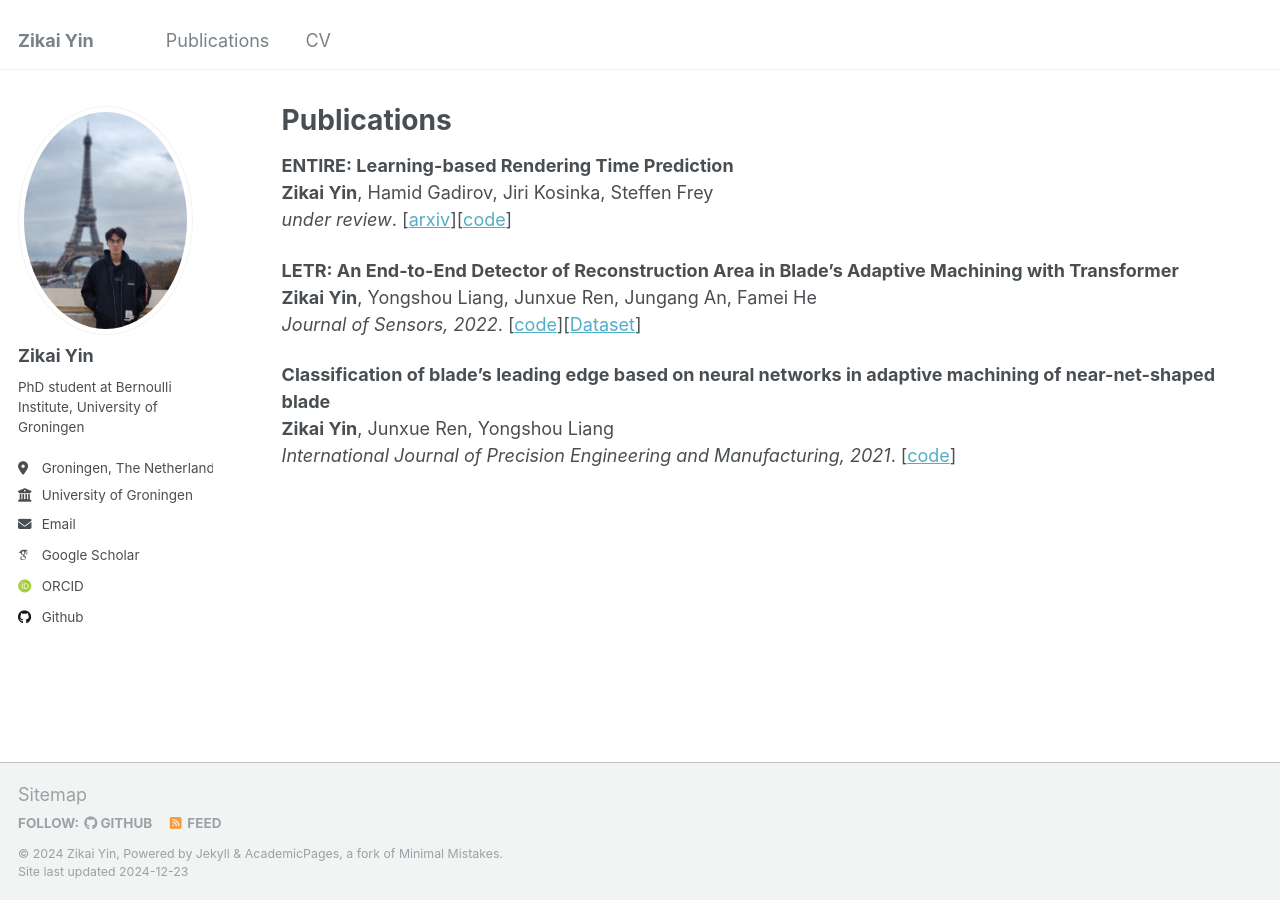
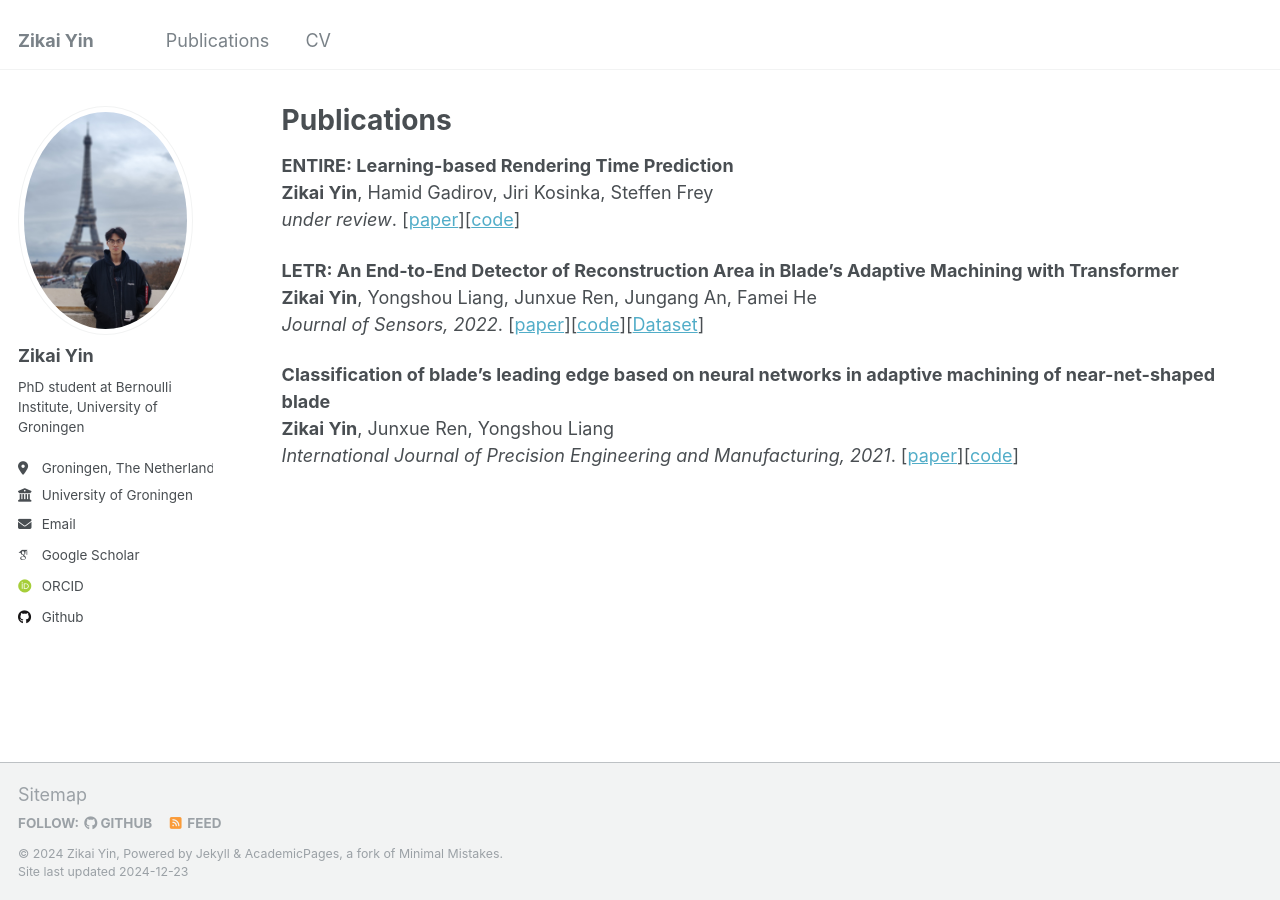
Before and after one commit to andrewsilver1997/andrewsilver1997.github.io, a Jekyll site: the page built from _pages/publications.md, in a window 1280 px wide. Built offline with Jekyll 4.4.1, drawn with Linux system fonts in a browser that asks for light colours; some web fonts are replaced.

Commit message:
publication

```diff
--- a/_pages/publications.md
+++ b/_pages/publications.md
@@ -6,12 +6,12 @@ author_profile: true
 ---
 <b>ENTIRE: Learning-based Rendering Time Prediction</b> <br>
 <b>Zikai Yin</b>, Hamid Gadirov, Jiri Kosinka, Steffen Frey<br>
-<i>under review</i>. [<a href="https://github.com/andrewsilver1997/DVR-time-prediction">arxiv</a>][<a href="https://github.com/andrewsilver1997/DVR-time-prediction">code</a>]
+<i>under review</i>. [<a href="https://github.com/andrewsilver1997/DVR-time-prediction">paper</a>][<a href="https://github.com/andrewsilver1997/DVR-time-prediction">code</a>]
 
 <b>LETR: An End-to-End Detector of Reconstruction Area in Blade’s Adaptive Machining with Transformer</b> <br>
 <b>Zikai Yin</b>, Yongshou Liang, Junxue Ren, Jungang An, Famei He<br>
-<i>Journal of Sensors, 2022</i>. [<a href="https://github.com/andrewsilver1997/LETR">code</a>][<a href="https://github.com/andrewsilver1997/LDEG2021">Dataset</a>]
+<i>Journal of Sensors, 2022</i>. [<a href="https://onlinelibrary.wiley.com/doi/10.1155/2022/3005684">paper</a>][<a href="https://github.com/andrewsilver1997/LETR">code</a>][<a href="https://github.com/andrewsilver1997/LDEG2021">Dataset</a>]
 
 <b>Classification of blade’s leading edge based on neural networks in adaptive machining of near-net-shaped blade</b> <br>
 <b>Zikai Yin</b>, Junxue Ren, Yongshou Liang<br>
-<i>International Journal of Precision Engineering and Manufacturing, 2021</i>. [<a href="https://github.com/andrewsilver1997/Classifier">code</a>]
+<i>International Journal of Precision Engineering and Manufacturing, 2021</i>. [<a href="https://link.springer.com/article/10.1007/s12541-021-00586-y">paper</a>][<a href="https://github.com/andrewsilver1997/Classifier">code</a>]
```
Also changed, not shown: _pages/about.md (+1 -0 lines).
